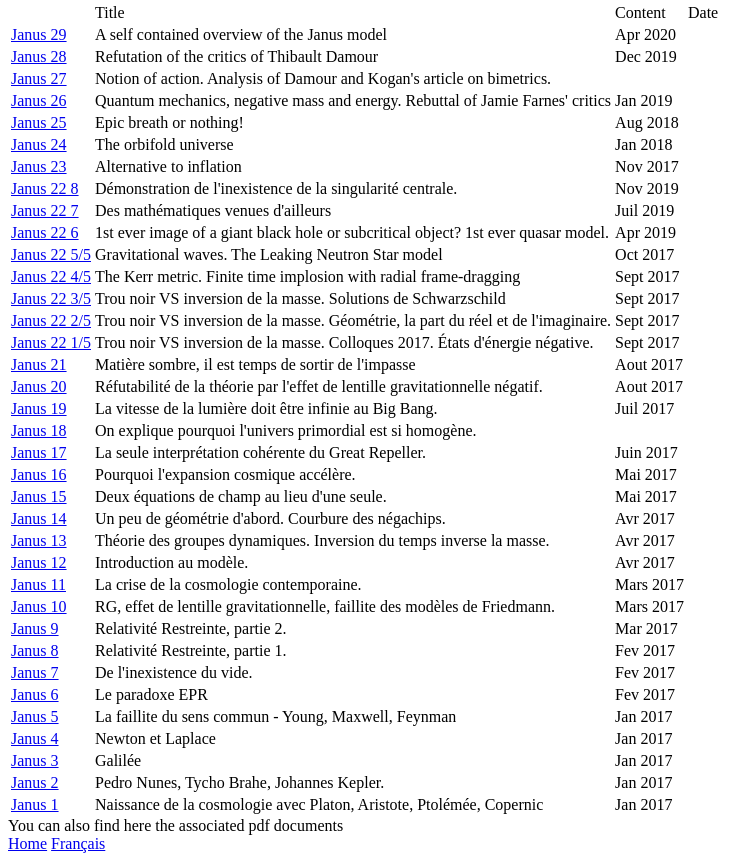
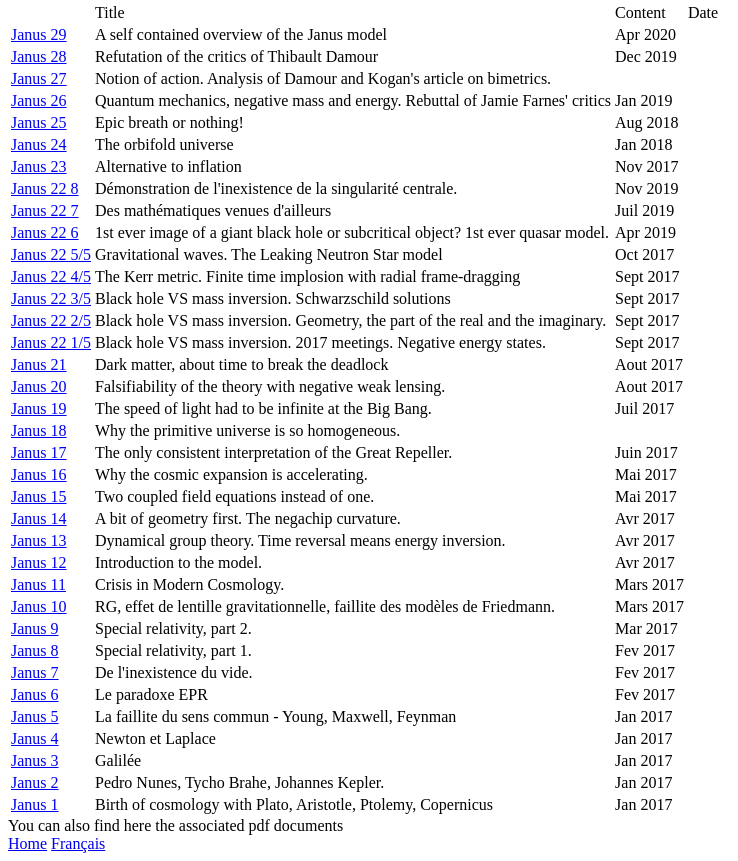
Before and after one commit to manaty/research.github.io, a plain HTML site: page janus/index.html in a window 1280 px wide. Shown: the part 1073-1934 px from the top of the page, without its empty margins (0-738 px from the left). Drawn offline with Linux system fonts and the light colour scheme; a script that the page names is missing.

Commit message:
Update index.html

```diff
--- a/janus/index.html
+++ b/janus/index.html
@@ -111,72 +111,72 @@
       </tr>
       <tr>
         <td><a href="https://www.youtube.com/watch?v=Yw4NV8_VsjU">Janus 22 3/5</a></td>
-        <td>Trou noir VS inversion de la masse. Solutions de Schwarzschild</td>
+        <td>Black hole VS mass inversion. Schwarzschild solutions</td>
         <td>Sept 2017</td>
       </tr>
       <tr>
         <td><a href="https://www.youtube.com/watch?v=FktU1v6iNBY">Janus 22 2/5</a></td>
-        <td>Trou noir VS inversion de la masse. Géométrie, la part du réel et de l'imaginaire.</td>
+        <td> Black hole VS mass inversion. Geometry, the part of the real and the imaginary.</td>
         <td>Sept 2017</td>
       </tr>
       <tr>
         <td><a href="https://www.youtube.com/watch?v=FMtfbUX5q4E">Janus 22 1/5</a></td>
-        <td>Trou noir VS inversion de la masse. Colloques 2017. États d'énergie négative.</td>
+        <td>Black hole VS mass inversion. 2017 meetings. Negative energy states.</td>
         <td>Sept 2017</td>
       </tr>
       <tr>
         <td><a href="https://www.youtube.com/watch?v=uQF9wY81uR8">Janus 21</a></td>
-        <td>Matière sombre, il est temps de sortir de l'impasse</td>
+        <td>Dark matter, about time to break the deadlock</td>
         <td>Aout 2017</td>
       </tr>
       <tr>
         <td><a href="https://www.youtube.com/watch?v=4k7kYMaPmwc">Janus 20</a></td>
-        <td>Réfutabilité de la théorie par l'effet de lentille gravitationnelle négatif.</td>
+        <td>Falsifiability of the theory with negative weak lensing.</td>
         <td>Aout 2017</td>
       </tr>
       <tr>
         <td><a href="https://www.youtube.com/watch?v=I37Nm6dkGVw">Janus 19</a></td>
-        <td>La vitesse de la lumière doit être infinie au Big Bang.</td>
+        <td>The speed of light had to be infinite at the Big Bang.</td>
         <td>Juil 2017</td>
       </tr>
       <tr>
         <td><a href="https://www.youtube.com/watch?v=jlwD0r0IHEc">Janus 18</a></td>
-        <td>On explique pourquoi l'univers primordial est si homogène.</td>
+        <td>Why the primitive universe is so homogeneous.</td>
         <td></td>
       </tr>
       <tr>
         <td><a href="https://www.youtube.com/watch?v=YMeSlZIDXGI">Janus 17</a></td>
-        <td>La seule interprétation cohérente du Great Repeller.</td>
+        <td>The only consistent interpretation of the Great Repeller.</td>
         <td>Juin 2017</td>
       </tr>
       <tr>
         <td><a href="https://www.youtube.com/watch?v=IQ5kbFDYoGI">Janus 16</a></td>
-        <td>Pourquoi l'expansion cosmique accélère.</td>
+        <td>Why the cosmic expansion is accelerating.</td>
         <td>Mai 2017</td>
       </tr>
       <tr>
         <td><a href="https://www.youtube.com/watch?v=N5gD2emVn6E">Janus 15</a></td>
-        <td>Deux équations de champ au lieu d'une seule.</td>
+        <td>Two coupled field equations instead of one.</td>
         <td>Mai 2017</td>
       </tr>
       <tr>
         <td><a href="https://www.youtube.com/watch?v=xZ34qkP7Hew">Janus 14</a></td>
-        <td>Un peu de géométrie d'abord. Courbure des négachips.</td>
+        <td>A bit of geometry first. The negachip curvature.</td>
         <td>Avr 2017</td>
       </tr>
       <tr>
         <td><a href="https://www.youtube.com/watch?v=kYIurRmmnsU">Janus 13</a></td>
-        <td>Théorie des groupes dynamiques. Inversion du temps inverse la masse.</td>
+        <td>Dynamical group theory. Time reversal means energy inversion.</td>
         <td>Avr 2017</td>
       </tr>
       <tr>
         <td><a href="https://www.youtube.com/watch?v=IFjLovwKeNI">Janus 12</a></td>
-        <td>Introduction au modèle.</td>
+        <td>Introduction to the model.</td>
         <td>Avr 2017</td>
       </tr>
       <tr>
         <td><a href="https://www.youtube.com/watch?v=rCaM54n1N9k">Janus 11</a></td>
-        <td>La crise de la cosmologie contemporaine.</td>
+        <td>Crisis in Modern Cosmology.</td>
         <td>Mars 2017</td>
       </tr>
       <tr>
@@ -186,12 +186,12 @@
       </tr>
       <tr>
         <td><a href="https://www.youtube.com/watch?v=Icd79yHAwTM">Janus 9</a></td>
-        <td>Relativité Restreinte, partie 2.</td>
+        <td>Special relativity, part 2.</td>
         <td>Mar 2017</td>
       </tr>
       <tr>
         <td><a href="https://www.youtube.com/watch?v=CPbkjZe651U">Janus 8</a></td>
-        <td>Relativité Restreinte, partie 1.</td>
+        <td>Special relativity, part 1.</td>
         <td>Fev 2017</td>
       </tr>
       <tr>
@@ -226,7 +226,7 @@
       </tr>
       <tr>
         <td><a href="https://www.youtube.com/watch?v=MwKT9XqbCI8">Janus 1</a></td>
-        <td>Naissance de la cosmologie avec Platon, Aristote, Ptolémée, Copernic</td>
+        <td>Birth of cosmology with Plato, Aristotle, Ptolemy, Copernicus</td>
         <td>Jan 2017</td>
       </tr>
     </table>
```
